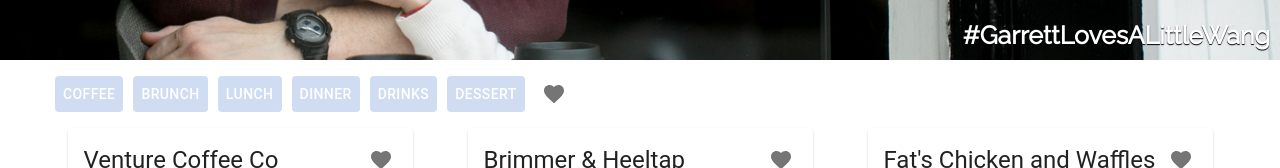
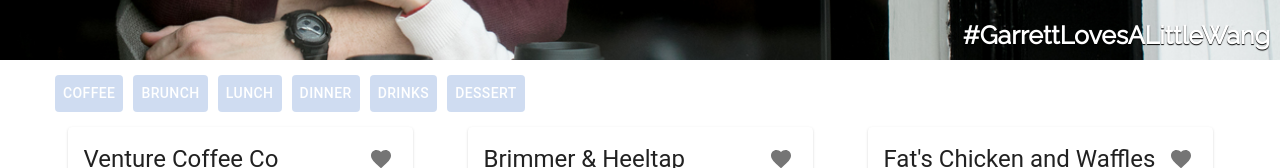
Before and after one commit to garrett56x/wedding-site, a React (Create React App) app: page /things-to-do in a window 1280 px wide. Shown: the part 540-708 px from the top of the page. Built offline with nearby package versions, Linux system fonts and the light colour scheme.

Commit message:
Used context to fix favoriting bug

```diff
--- a/src/App.js
+++ b/src/App.js
@@ -10,11 +10,14 @@ import Sidebar from "./client/Components/Sidebar/Sidebar.jsx";
 import ScrollToTop from "./client/Components/ScrollToTop/ScrollToTop.jsx";
 import { IconButton } from "@material-ui/core";
 import Menu from "@material-ui/icons/Menu";
+import FavoriteContext from "./FavoriteContext.js";
 
 export default function App() {
   const [displaySidebar, setDisplaySideBar] = useState(false);
+  const favoriteHook = useState(JSON.parse(localStorage.getItem("myFavorites")) || []);
 
   return (
+    <FavoriteContext.Provider value={favoriteHook}>
       <Router>
         <ScrollToTop />
         <header>
@@ -48,5 +51,6 @@ export default function App() {
           </Switch>
         </div>
       </Router>
+    </FavoriteContext.Provider>
   );
 }
--- /dev/null
+++ b/src/FavoriteContext.js
@@ -0,0 +1,5 @@
+import { createContext } from "react";
+
+const FavoriteContext = createContext([[] , () => {}]);
+
+export default FavoriteContext;
--- a/src/client/Components/ItemCard/ItemCard.jsx
+++ b/src/client/Components/ItemCard/ItemCard.jsx
@@ -1,9 +1,10 @@
-import React, { useState } from 'react';
+import React, { useContext, useState } from 'react';
 import { makeStyles } from '@material-ui/core/styles';
 import { Card, CardHeader, CardMedia, CardContent, CardActions, IconButton, Typography } from '@material-ui/core';
 import { Directions, Favorite, Phone, Public } from '@material-ui/icons';
+import FavoriteContext from "../../../FavoriteContext.js";
 
-const useStyles = makeStyles((theme) => ({
+const useStyles = makeStyles(() => ({
   root: {
     width: 345,
     margin: "10px",
@@ -31,23 +32,21 @@ export default function ItemCard({item}) {
   // @ts-ignore
   const images = require.context('../../../assets', true);
   const img = images('./' + item.image);
-  let favorites = JSON.parse(localStorage.getItem("myFavorites")) || [];
+  const [favorites, setFavorites] = useContext(FavoriteContext);
   const [favorite, setFavorite] = useState(favorites.indexOf(item.slug) >= 0);
 
   const clickFavorite = () => {
-    if (favorites) {
-      if (favorite) {
-        favorites.splice(favorites.indexOf(item.slug), 1);
-        setFavorite(false);
-      } else {
-        favorites.push(item.slug);
-        setFavorite(true);
-      }
+    let newFavorites = [...favorites];
+    if (favorite) {
+      newFavorites.splice(newFavorites.indexOf(item.slug), 1);
+      setFavorite(false);
     } else {
-      favorites = [item.slug];
+      newFavorites.push(item.slug);
+      setFavorite(true);
     }
 
-    localStorage.setItem("myFavorites", JSON.stringify(favorites));
+    setFavorites(newFavorites);
+    localStorage.setItem("myFavorites", JSON.stringify(newFavorites));
   }
 
   return (
--- a/src/client/ThingsToDo/ThingsToDo.jsx
+++ b/src/client/ThingsToDo/ThingsToDo.jsx
@@ -1,4 +1,4 @@
-import React, { useState } from "react";
+import React, { useContext, useState } from "react";
 import { Button, IconButton } from "@material-ui/core";
 import { Favorite } from '@material-ui/icons';
 import BackgroundImage from "../../assets/coffee_shop.jpg";
@@ -7,14 +7,14 @@ import Hero from "../Hero/Hero.jsx";
 import ItemCard from "../Components/ItemCard/ItemCard.jsx";
 import { Typography } from "@material-ui/core";
 import useStyles from "./ThingsToDoStyles.js";
+import FavoriteContext from "../../FavoriteContext.js";
 
 export default function ThingsToDo() {
   const classes = useStyles();
   const buttons = ["Coffee", "Brunch", "Lunch", "Dinner", "Drinks", "Dessert"];
   const [filters, setFilters] = useState([]);
   const [displayFavorites, setDisplayFavorites] = useState(false);
-  const [favorites] = useState(JSON.parse(localStorage.getItem("myFavorites")) || []);
-  console.log(favorites);
+  const [favorites] = useContext(FavoriteContext);
 
   const clickFilter = (filter) => {
     const idx = filters.indexOf(filter);
@@ -58,18 +58,12 @@ export default function ThingsToDo() {
               {filter}
             </Button>)
           )}
-          <IconButton className={displayFavorites ? classes.favoriteButtonOn : ""} aria-label="show favorites" onClick={() => setDisplayFavorites(!displayFavorites)}>
-            <Favorite />
-          </IconButton>
+          {favorites.length ? (
+            <IconButton className={displayFavorites ? classes.favoriteButtonOn : ""} aria-label="show favorites" onClick={() => setDisplayFavorites(!displayFavorites)}>
+              <Favorite />
+            </IconButton>
+          ) : (null)}
         </div>
-        {(!favorites || !favorites.length) && displayFavorites ?
-          (<div className={classes.errorMessage}>
-            <Typography variant="h4">You Haven&apos;t favorited anything yet.</Typography>
-            <Button variant="outlined" onClick={() => setDisplayFavorites(!displayFavorites)} aria-label="hide favorites">
-              Show things to do
-            </Button>
-          </div>)
-          : (null)}
         <div className={classes.items}>
           {items.map((item) => (
             <ItemCard key={item.slug} item={item} />
```
Lines whose indentation alone changed are shown as unchanged.
